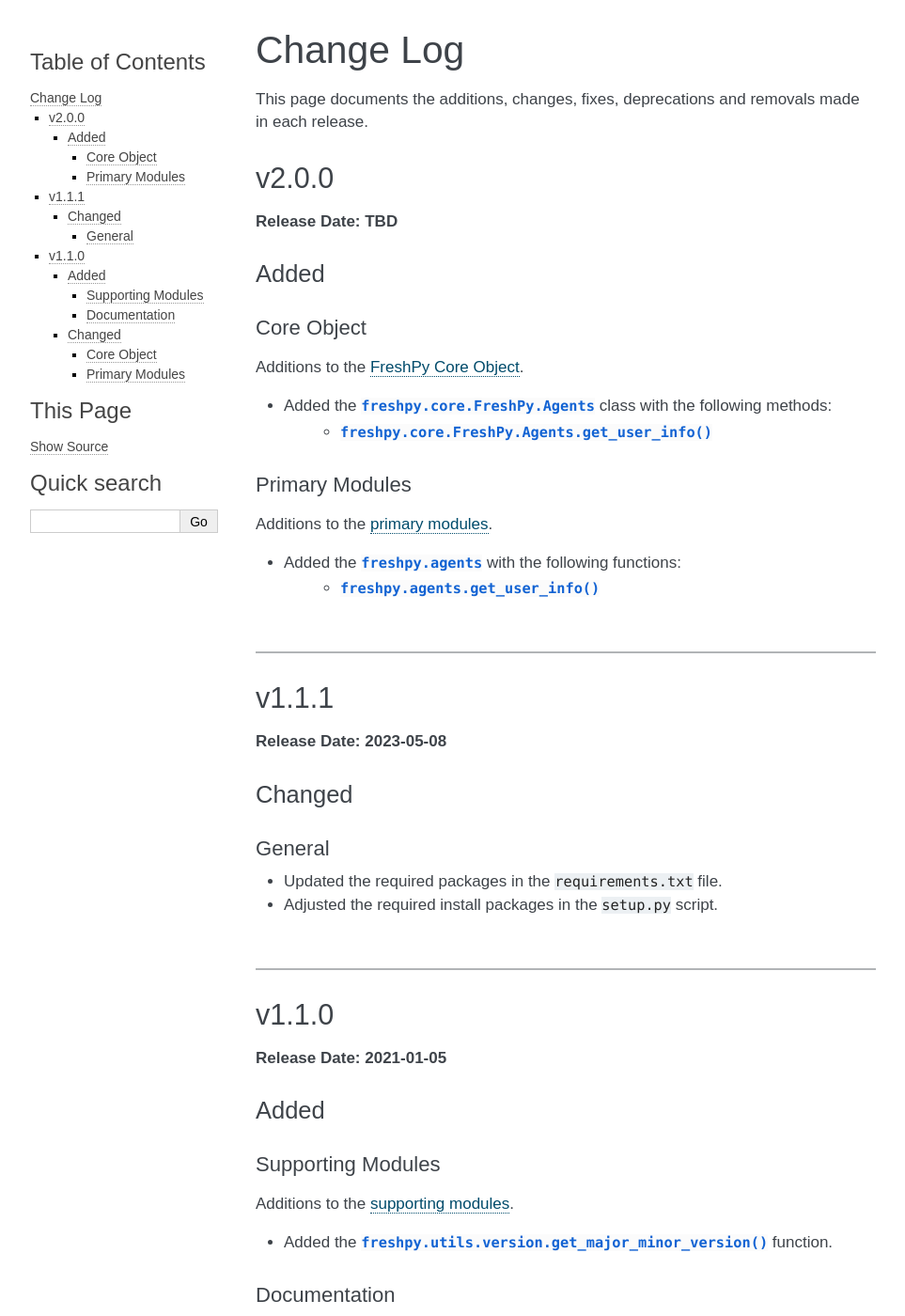
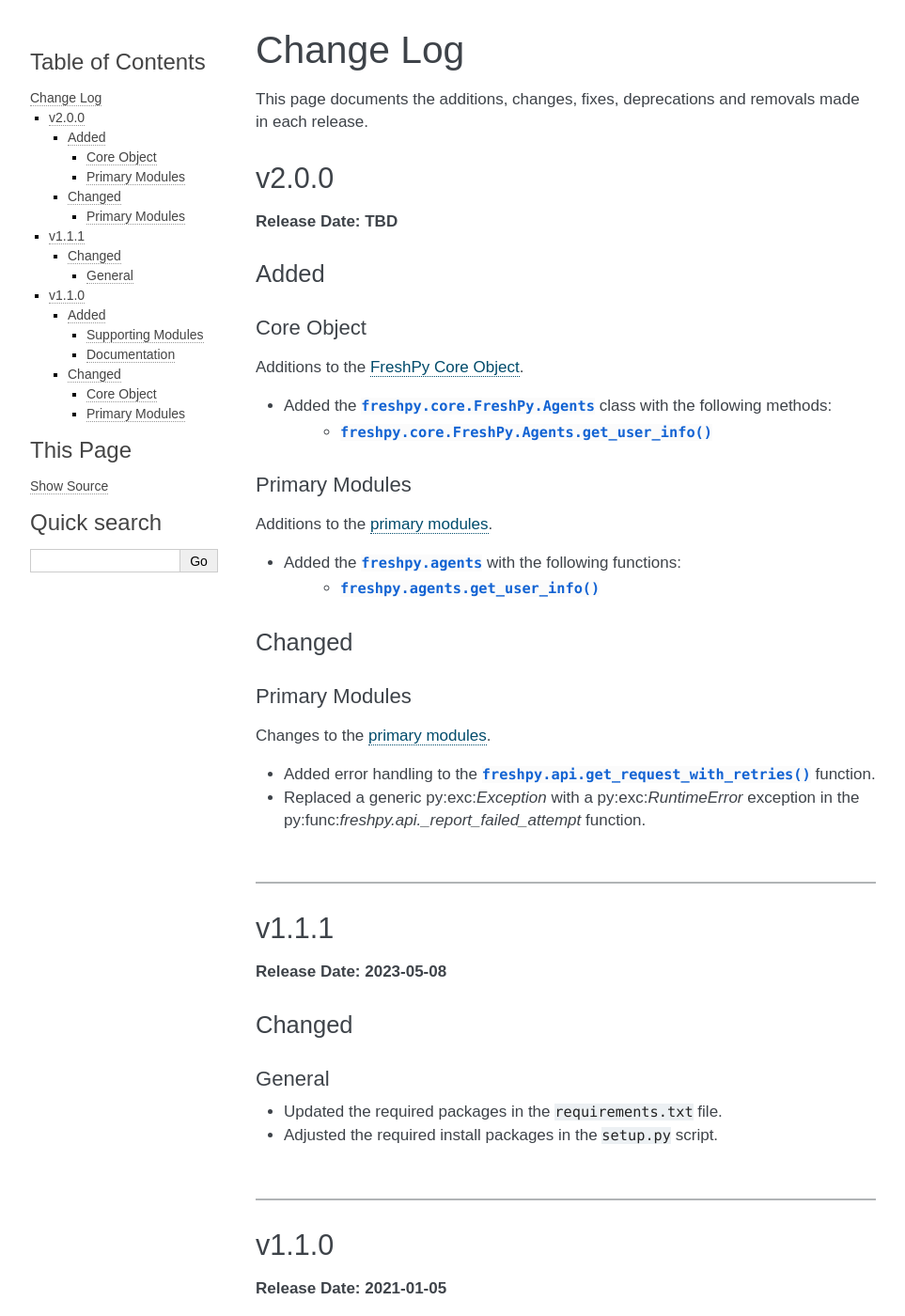
Before and after one commit to jeffshurtliff/freshpy, a Sphinx documentation site: the page built from docs/changelog.rst, in a window 1280 px wide and 1400 px high. Shown: the whole window at 94% size, without its empty margins (148-1111 px from the left). Built offline with Sphinx 7.4.7, drawn with Linux system fonts in a browser that asks for light colours.

Commit message:
Updated changelog with latest changes for v2.0.0

```diff
--- a/docs/changelog.rst
+++ b/docs/changelog.rst
@@ -24,6 +24,17 @@ Additions to the :doc:`primary modules <primary-modules>`.
 
 * Added the :py:mod:`freshpy.agents` with the following functions:
     * :py:func:`freshpy.agents.get_user_info`
+
+Changed
+=======
+
+Primary Modules
+---------------
+Changes to the :doc:`primary modules <primary-modules>`.
+
+* Added error handling to the :py:func:`freshpy.api.get_request_with_retries` function.
+* Replaced a generic py:exc:`Exception` with a py:exc:`RuntimeError` exception in the
+  py:func:`freshpy.api._report_failed_attempt` function.
 
 |
 
```
